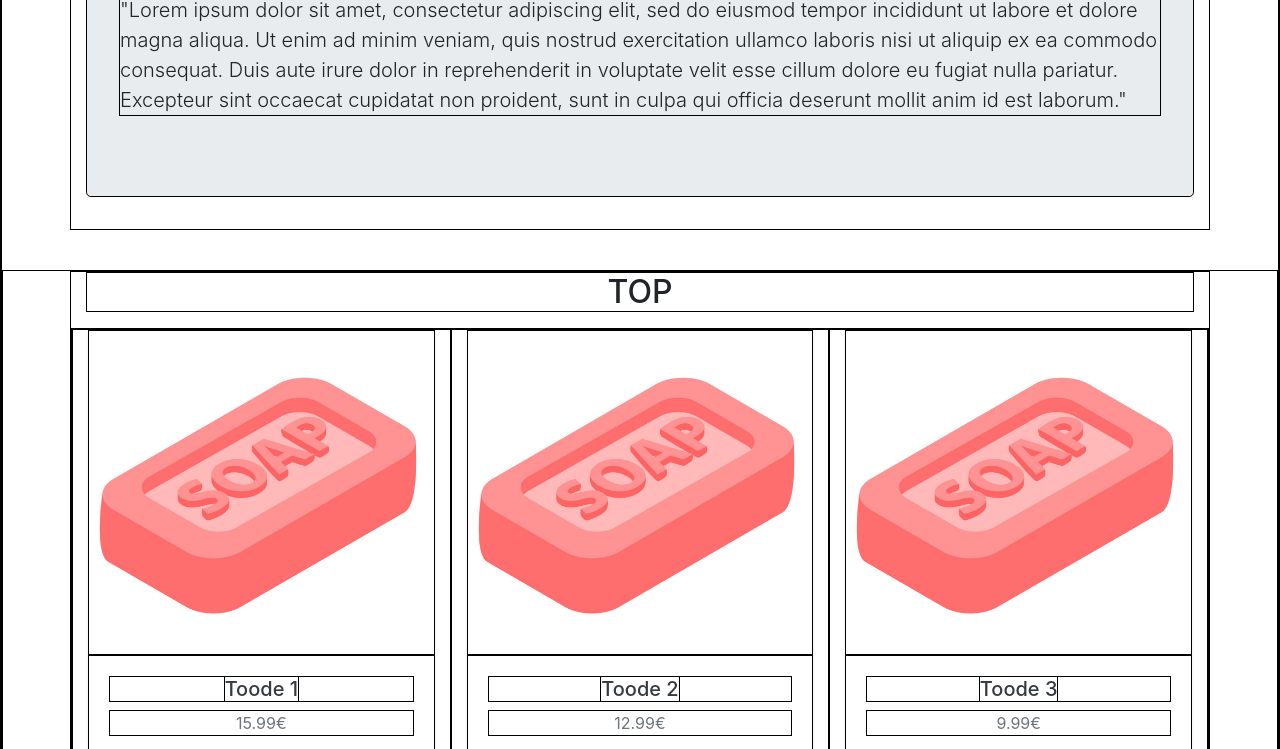
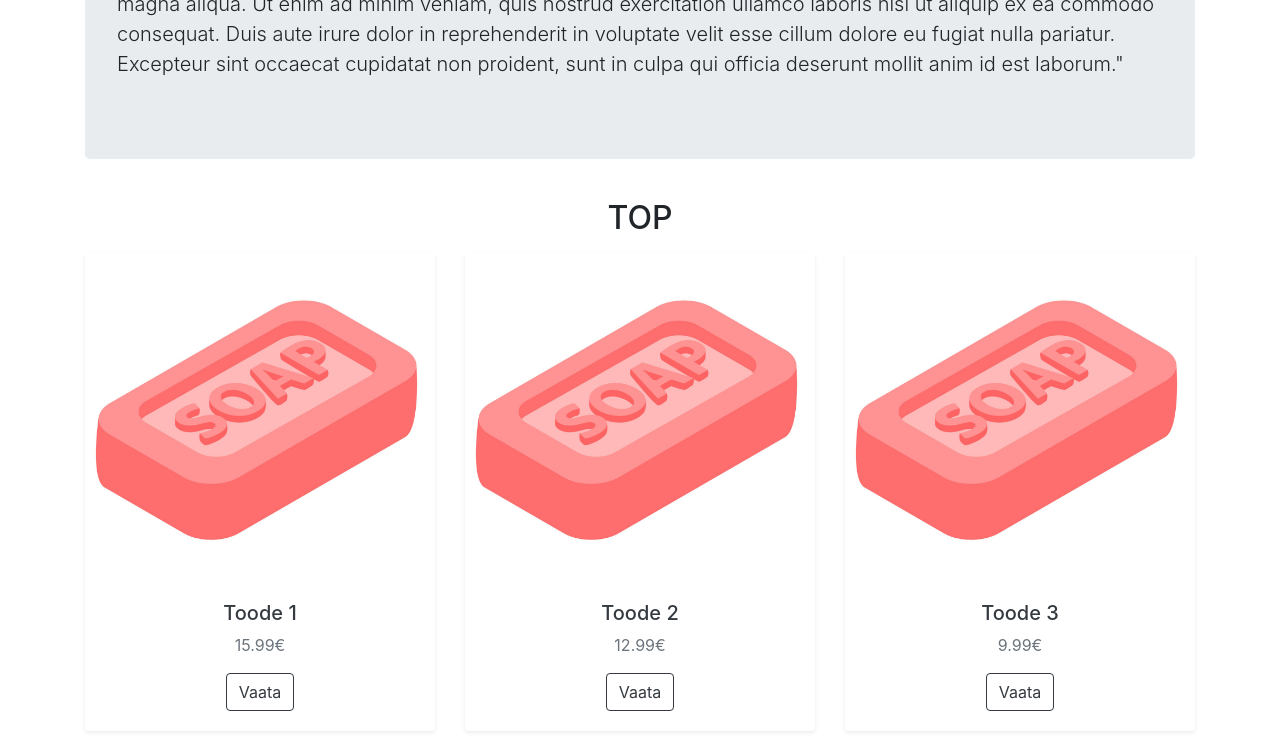
Before and after one commit to KarlErikMander/VLLE-Assignment, a plain HTML site: page index.html in a window 1280 px wide. Shown: the part 592-1341 px from the top of the page. Drawn offline with nearby package versions, Linux system fonts and the light colour scheme; files that its build step writes are made by us from their sources.

Commit message:
Fixed css

```diff
--- a/styles/custom.css
+++ b/styles/custom.css
@@ -1,7 +1,3 @@
-*{
-    border: 1px black solid;
-}
-
 
 .social_icon{
     height: 4rem;
```
